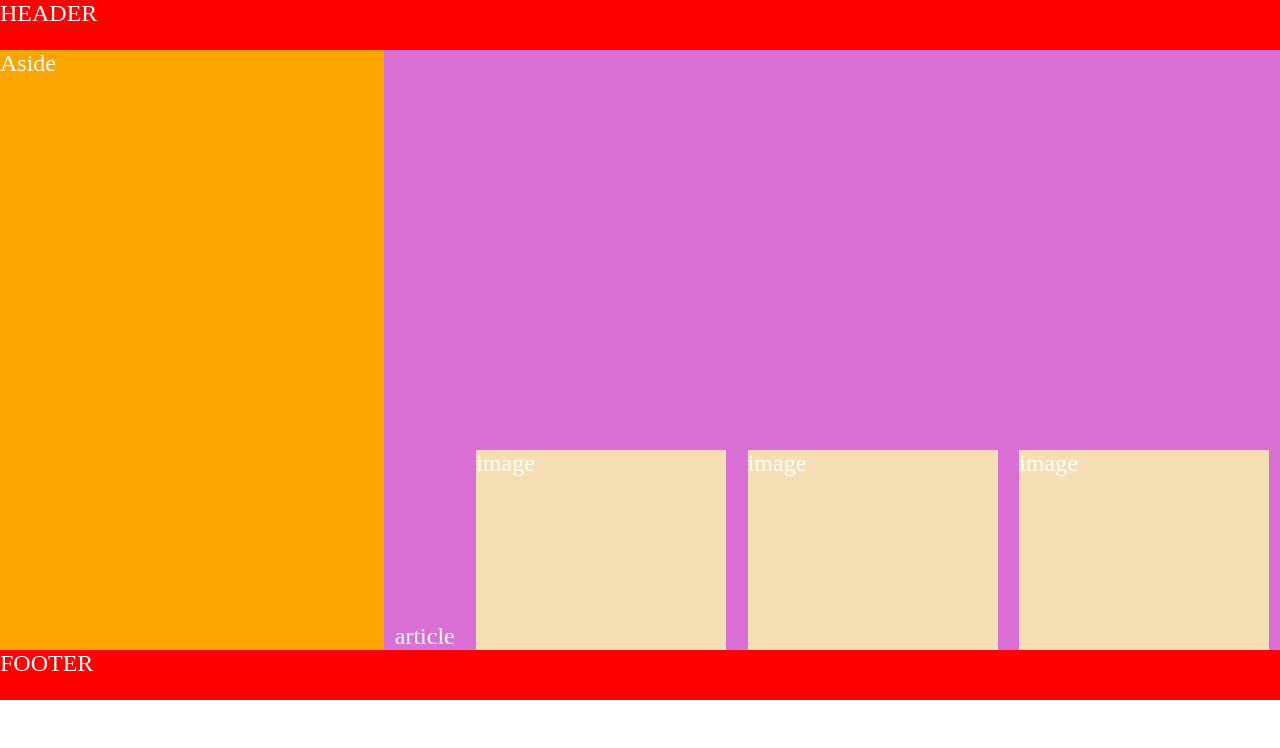
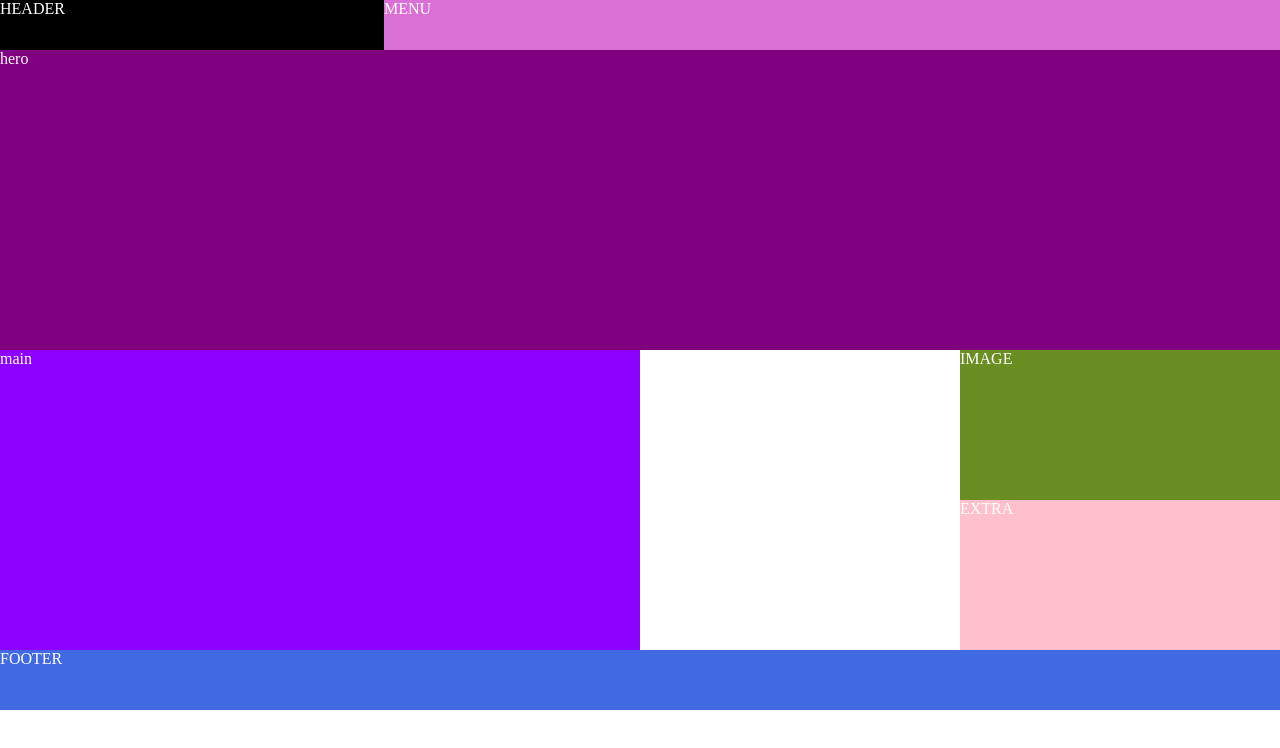
Before and after one commit to Bhanu-Prakash01/abc, a plain HTML site: page index.html in a window 1280 px wide. Drawn offline with Linux system fonts and the light colour scheme.

Commit message:
layout-3

```diff
--- a/index.html
+++ b/index.html
@@ -5,20 +5,30 @@
 
   <body>
 
-    <div class="header">HEADER</div>
-    <div class="main">
 
-      <div class="left">Aside</div>
+    <div class="navbar">
+      <div class="header">HEADER</div>
+      <div class="menu">MENU</div>
+    </div>
 
+
+    <div class="hero">hero</div>
+
+
+    <div class="mainbody">
+
+
+      <div class="main">main</div>
+      <div class="center">center</div>
       <div class="right">
-        article
-        <div class="image">image</div>
-        <div class="image">image</div>
-        <div class="image">image</div>
+        <div class="image">IMAGE</div>
+        <div class="extra">EXTRA</div>
       </div>
 
+
     </div>
+
+
     <div class="footer">FOOTER</div>
-
   </body>
 </html>
--- a/style.css
+++ b/style.css
@@ -1,48 +1,65 @@
-body{
+*{
     color: white;
+    margin: 0;
     padding: 0;
-    margin: 0;
-    font-size: 24px;
+}
+.navbar{
+    height: 50px;
+    background-color: red;
+    display: flex;
+}
+.header{
+    height: 100%;
+    width: 30%;
+    background-color: black;
+
 }
 
-.header{
-    width: 100vw;
-    height: 50px;
+.menu{
+    height: 100%;
+    width: 70%;
+    background-color: orchid;
+}
+
+.hero{
+    background-color: purple;
+    height: 300px;
+}
+
+.mainbody{
     background-color: red;
+    height: 300px;
+    display: flex;
 }
 
 .footer{
-    width: 100vw;
-    height: 50px;
-    background-color: red;
+    height: 60px;
+    background-color: royalblue;
 }
 
 .main{
-    height: 600px;
-    background-color: green;
-    display: flex;
+    height: 100%;
+    width: 50%;
+    background-color: rgb(140, 0, 255);
 }
 
-.image{
-    height: 200px;
-    width: 250px;
-    background-color: wheat;
+.center{
+    height: 100%;
+    width: 25%;
+    background-color: white;
 }
 
-.left{
+.right{
     height: 100%;
-    width: 30%;
-    background-color: orange;
+    width: 25%;
+    background-color: orangered;
+}
+.image{
+    background-color: olivedrab;
+    height: 50%;
 }
 
-
-.right{
-
-    height: 100%;
-    width: 70%;
-    background-color: orchid;
-
-    display: flex;
-    align-items: flex-end;
-    justify-content: space-around;
+.extra{
+    background-color: pink;
+    height: 50%;
 }
```
